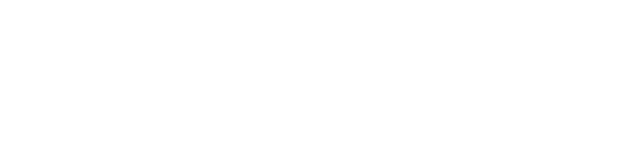
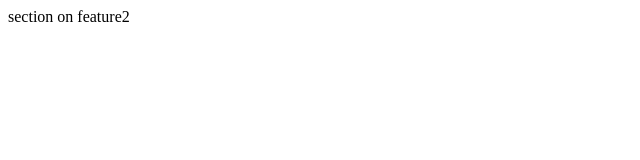
Before and after one commit to MyoThetMaung/git-test, a plain HTML site: page index.html in a window 1280 px wide. Shown: the whole page, without its empty margins (0-640 px from the left). Drawn offline with Linux system fonts and the light colour scheme.

Commit message:
section on feature2

```diff
--- a/index.html
+++ b/index.html
@@ -7,6 +7,8 @@
     <title>Document</title>
 </head>
 <body>
-
+    <section>
+        section on feature2
+    </section>
 </body>
 </html>
```
